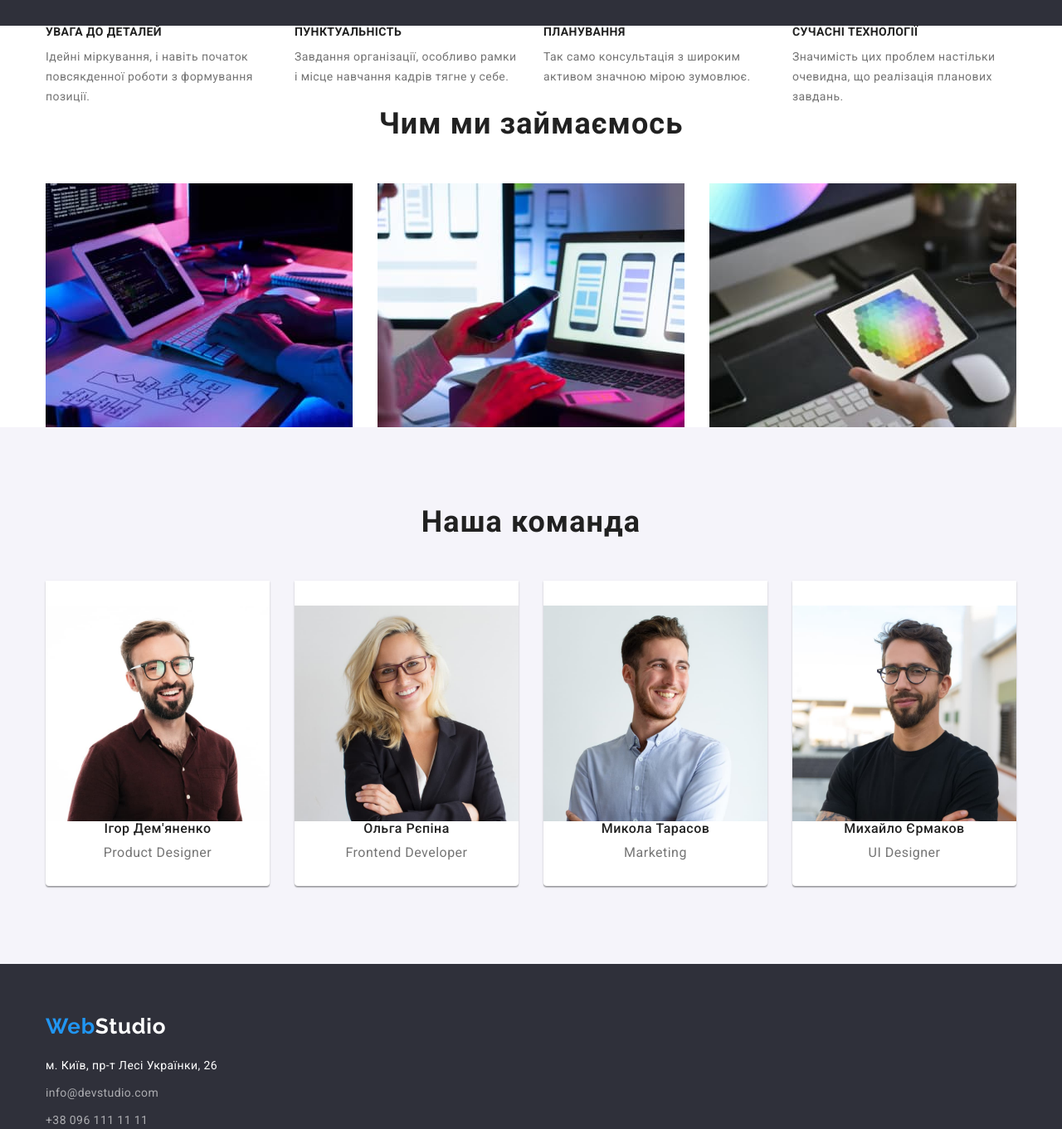
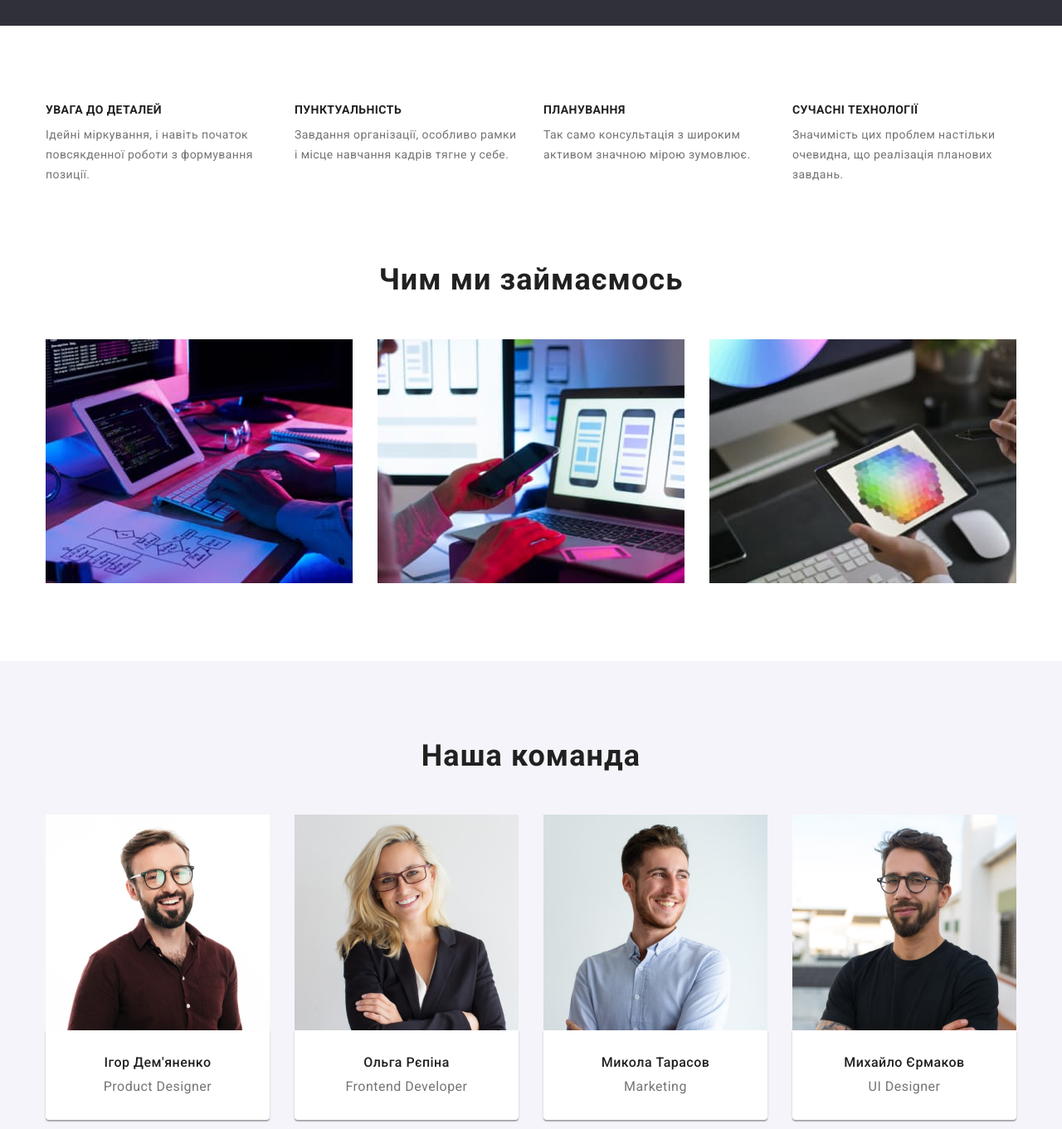
Before and after one commit to rusldrim/goit-markup-hw-03, a plain HTML site: page index.html in a window 1280 px wide. Shown: the part 660-2021 px from the top of the page at 83% size. Drawn offline with nearby package versions, Linux system fonts and the light colour scheme.

Commit message:
Update index.html
Зміни в розмітці та класах

```diff
--- a/index.html
+++ b/index.html
@@ -36,14 +36,12 @@
         <section class="hat">
             <div class="container">
                 <h1 class="hat-title">ЕФЕКТИВНІ РІШЕННЯ ДЛЯ ВАШОГО БІЗНЕСУ</h1>
-                <div class="text-order">
-                    <button class="hat-text" type="button">Замовити послугу</button>
-                </div>
+                <button class="hat-text" type="button">Замовити послугу</button>
             </div>
         </section>
 
         <!--Особливості-->
-        <section>
+        <section class="trait">
             <div class="container">
                 <h2 class="visually-hidden">Особливості</h2>
                 <ul class="features list">
@@ -68,7 +66,7 @@
         </section>
 
         <!--Чим ми займаємось-->
-        <section>
+        <section class="we-do">
             <div class="container">
                 <h2 class="title-do">Чим ми займаємось</h2>
                 <ul class="work list">
@@ -85,29 +83,29 @@
                 <h2 class="title">Наша команда</h2>
                 <ul class="team list">
                     <li class="item">
+                        <img src="images/igor.jpg" alt="Чоловік в окулярах та сорочці" width="270">
                         <div class="bottom-line">
-                            <img src="images/igor.jpg" alt="Чоловік в окулярах та сорочці" width="270">
                             <h3 class="team-title">Ігор Дем'яненко</h3>
                             <p class="team-text">Product Designer</p>
                         </div>
                     </li>
                     <li class="item">
+                        <img src="images/olga.jpg" alt="Дівчина блондинка в окулярах" width="270">
                         <div class="bottom-line">
-                            <img src="images/olga.jpg" alt="Дівчина блондинка в окулярах" width="270">
                             <h3 class="team-title">Ольга Рєпіна</h3>
                             <p class="team-text">Frontend Developer</p>
                         </div>
                     </li>
                     <li class="item">
+                        <img src="images/mykola.jpg" alt="Чоловік в синій сорочці" width="270">
                         <div class="bottom-line">
-                            <img src="images/mykola.jpg" alt="Чоловік в синій сорочці" width="270">
                             <h3 class="team-title">Микола Тарасов</h3>
                             <p class="team-text">Marketing</p>
                         </div>
                     </li>
                     <li class="item">
+                        <img src="images/mykhailo.jpg" alt="Чоловік в окулярах та чорній футболці" width="270">
                         <div class="bottom-line">
-                            <img src="images/mykhailo.jpg" alt="Чоловік в окулярах та чорній футболці" width="270">
                             <h3 class="team-title">Михайло Єрмаков</h3>
                             <p class="team-text">UI Designer</p>
                         </div>
@@ -121,7 +119,7 @@
     <footer class="bg">
         <div class="container">
             <a href="./index.html" class="bg-logo">Web<span class="white">Studio</span></a>
-            <address class="bg-address">
+            <address>
                 <p class="bg-title">м. Київ, пр-т Лесі Українки, 26</p>
                 <ul class="list">
                     <li class="a-mail"> <a href="mailto:info@devstudio.com" class="bg-link">info@devstudio.com</a></li>
```
